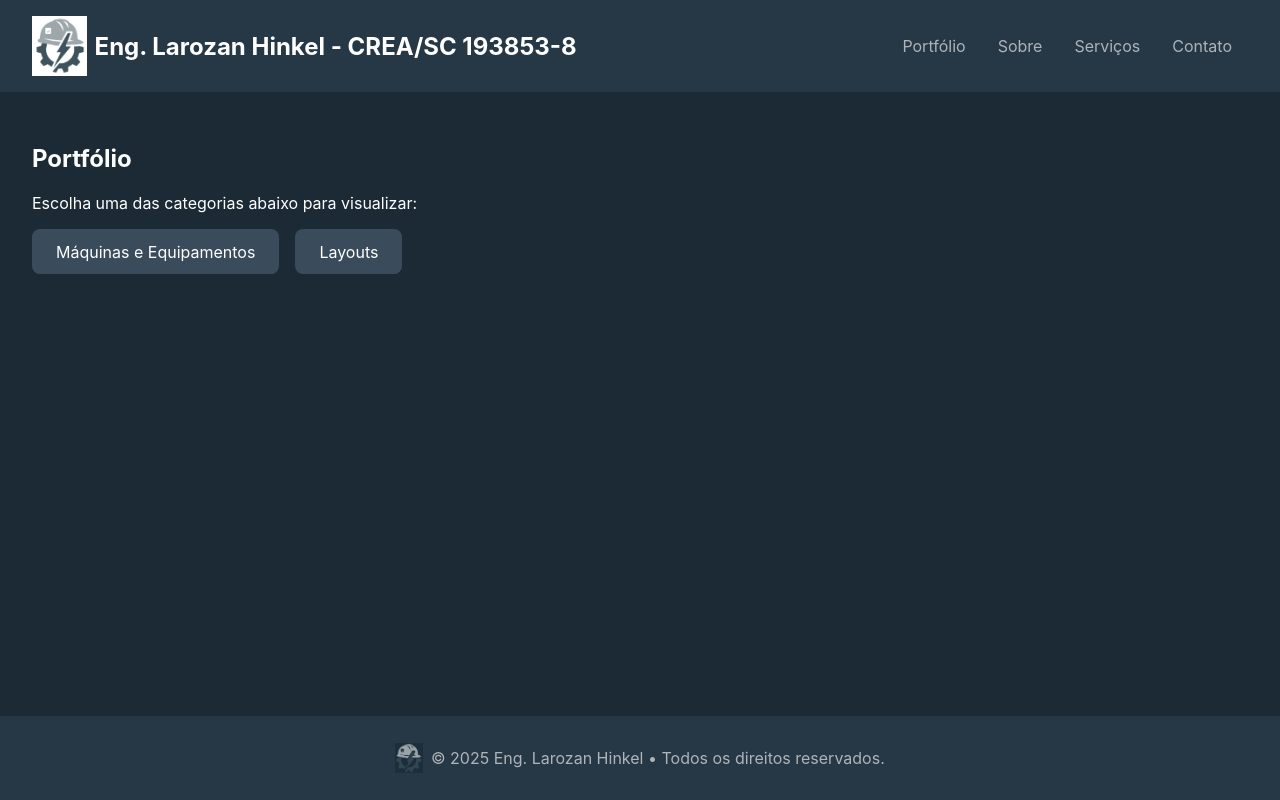
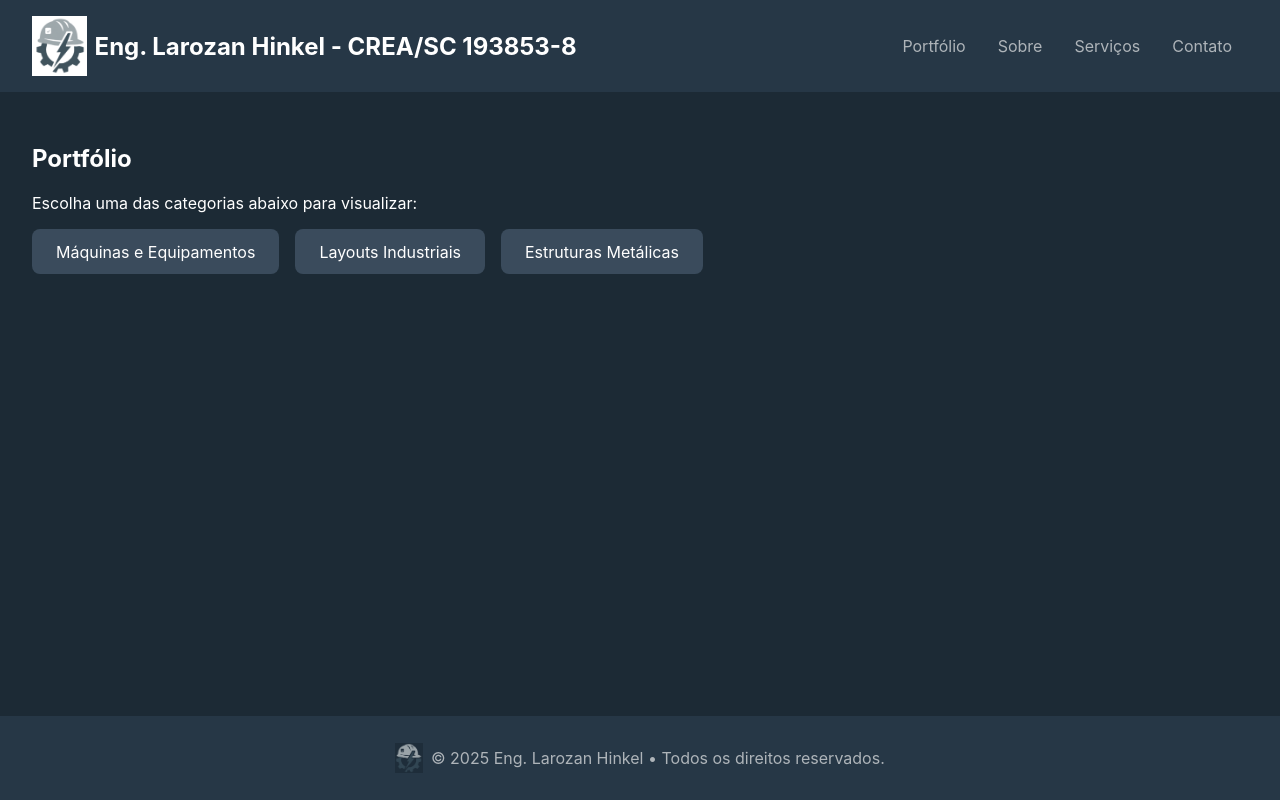
Before and after one commit to Larozan-Hinkel/meu-projeto, a React (Create React App) app: page / in a window 1280 px wide. Built offline with nearby package versions, Linux system fonts and the light colour scheme.

Commit message:
add estruturas metalicas

```diff
--- a/src/index.js
+++ b/src/index.js
@@ -36,7 +36,10 @@ function Home() {
           Máquinas e Equipamentos
         </Link>
         <Link to="/portfolio/layouts" style={styles.button}>
-          Layouts
+          Layouts Industriais
+        </Link>
+        <Link to="/portfolio/estruturas" style={styles.button}>
+          Estruturas Metálicas
         </Link>
       </div>
     </div>
@@ -114,7 +117,7 @@ function Layouts() {
       {/* 🔻 Bloco de texto descritivo */}
       <div style={styles.textoDescricao}>
         <p>
-          Nesta seção encontra-se exemplos de layouts industriais desenvolvidos para otimização de espaços, melhoria de processos, aumento da produtividade e asoectos de ergonomia e segurança. Cada projeto foi personalizado de acordo com a necessidade do cliente, considerando aspectos operacionais, logísticos, ergonômicos e de segurança.
+          Nesta seção encontra-se exemplos de layouts industriais desenvolvidos para otimização de espaços, melhoria de processos, aumento da produtividade e aspectos de ergonomia e segurança. Cada projeto foi personalizado de acordo com a necessidade do cliente, considerando aspectos operacionais, logísticos, ergonômicos e de segurança.
         </p>
       </div>
       {/* 🔺 Fim do texto */}
```
